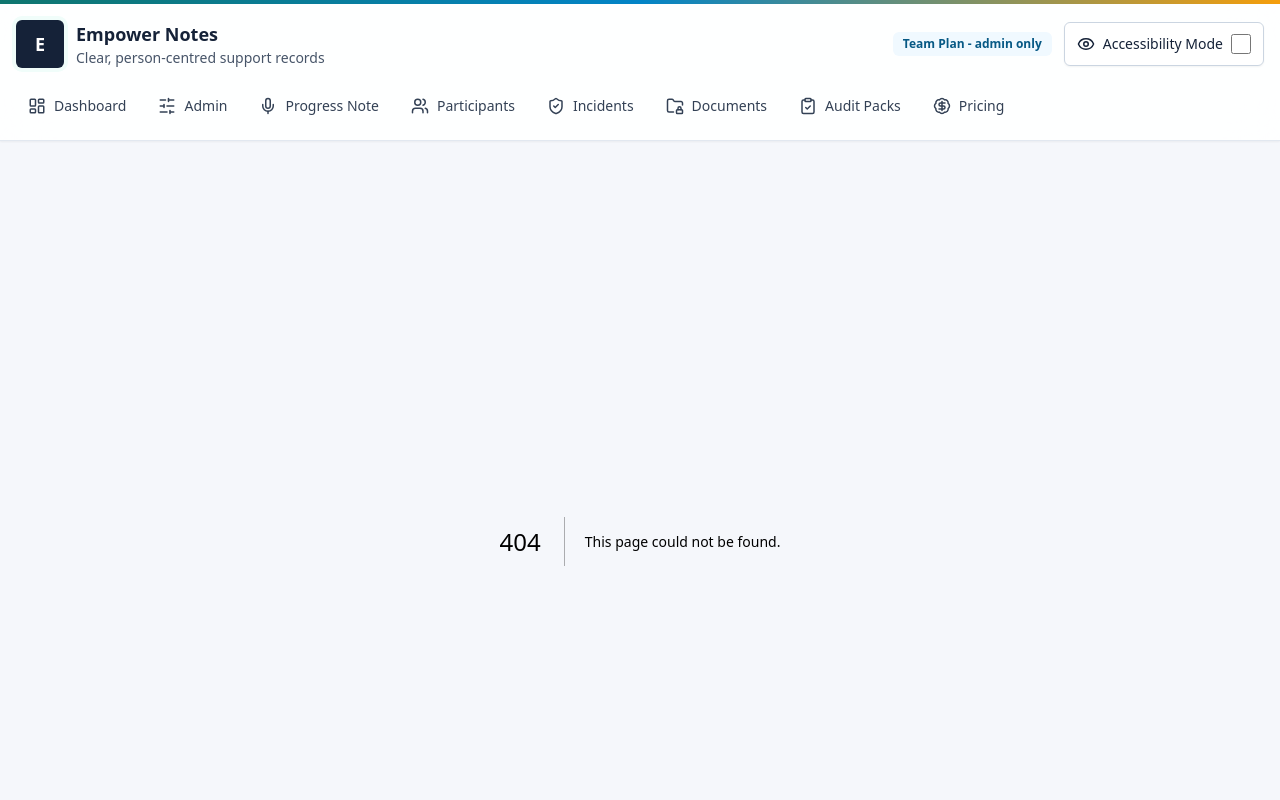
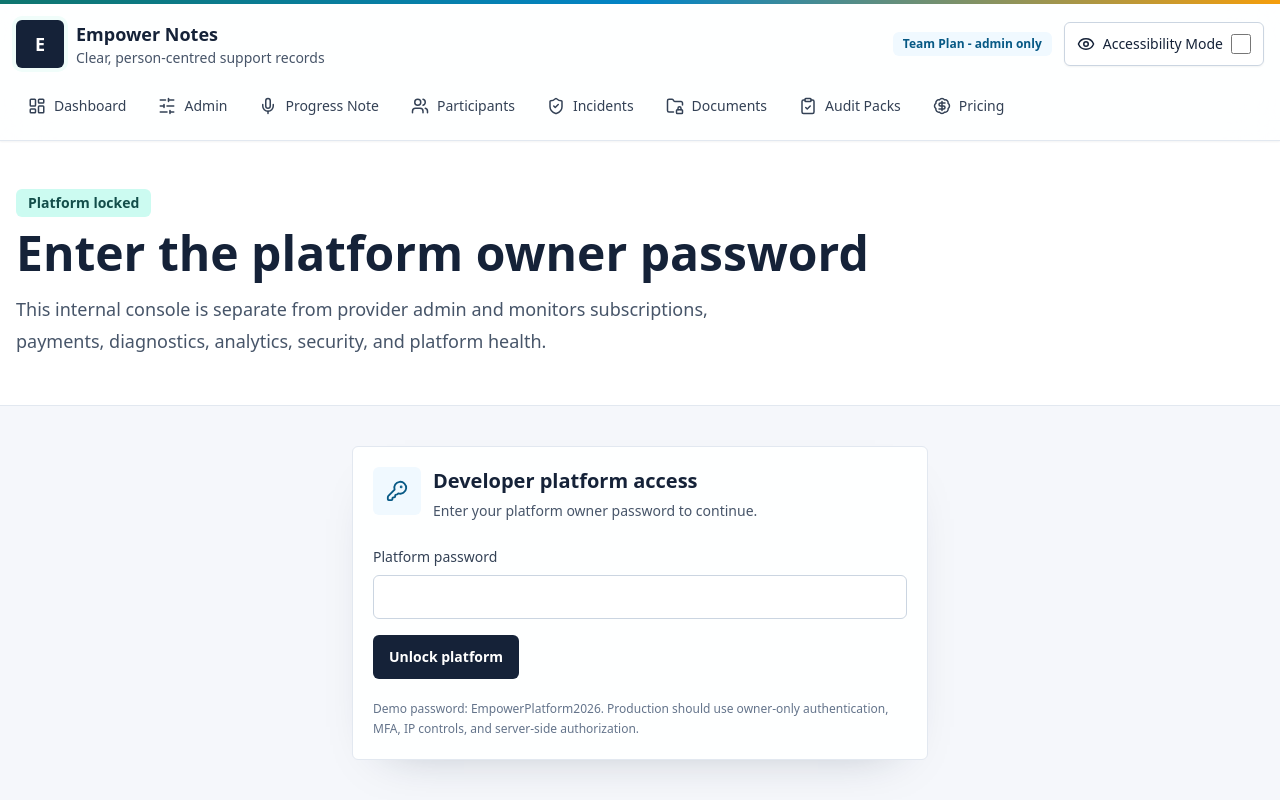
Before and after one commit to DENMWA/EMPOWER, a Next.js app: page /platform in a window 1280 px wide. Before the commit this address had no page. Shown: the top 800 px of the page. Built offline with nearby package versions, Linux system fonts and the light colour scheme.

Commit message:
Add platform console route

```diff
--- /dev/null
+++ b/app/platform/page.tsx
@@ -0,0 +1,10 @@
+import { PlatformDashboard } from "@/components/platform/PlatformDashboard";
+import { PlatformGate } from "@/components/platform/PlatformGate";
+
+export default function PlatformPage() {
+  return (
+    <PlatformGate>
+      <PlatformDashboard />
+    </PlatformGate>
+  );
+}
```
